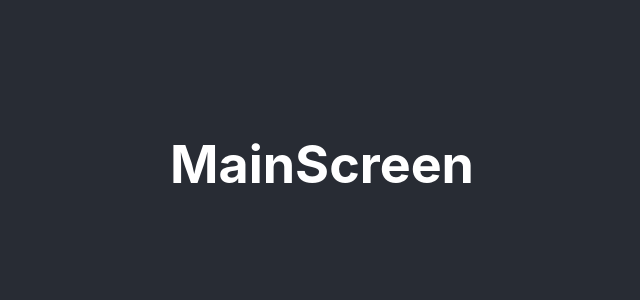
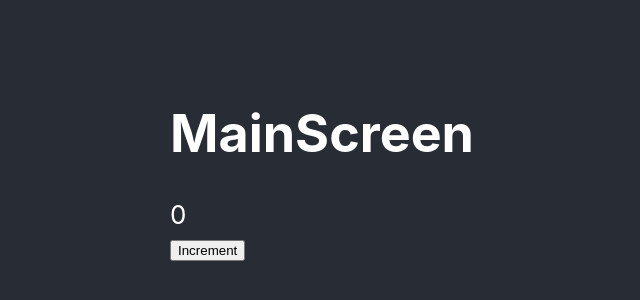
Before and after one commit to vergovters/clicker-game, a React (Create React App) app: page / in a window 1280 px wide. Shown: the part 236-536 px from the top of the page, without its empty margins (318-958 px from the left). Built offline with nearby package versions, Linux system fonts and the light colour scheme.

Commit message:
setuped redux

```diff
--- a/src/App.tsx
+++ b/src/App.tsx
@@ -1,12 +1,16 @@
 import React from 'react';
 import './App.css';
 import MainScreen from './components/Main/MainScreen';
+import { Provider } from 'react-redux';
+import { store } from './store';
 
 function App() {
 	return (
-		<div className='App'>
-			<MainScreen />
-		</div>
+		<Provider store={store}>
+			<div className='App'>
+				<MainScreen />
+			</div>
+		</Provider>
 	);
 }
 
--- a/src/components/Main/MainScreen.tsx
+++ b/src/components/Main/MainScreen.tsx
@@ -1,9 +1,22 @@
 import React from 'react';
+import { useAppDispatch, useAppSelector } from 'src/hooks/useRedux';
+import { INCREMENT } from 'src/store/coins/types';
 
 const MainScreen = () => {
+	const coins = useAppSelector((state) => state.coins.count);
+	const dispatch = useAppDispatch();
+
+	const handleClick = () => {
+		dispatch({ type: INCREMENT });
+	};
+
 	return (
 		<div>
 			<h1>MainScreen</h1>
+			{coins}
+			<div>
+				<button onClick={handleClick}>Increment</button>
+			</div>
 		</div>
 	);
 };
--- /dev/null
+++ b/src/hooks/useRedux.ts
@@ -0,0 +1,6 @@
+import { TypedUseSelectorHook, useDispatch, useSelector } from 'react-redux';
+import { AppDispatch } from '../store';
+import { RootState } from '../store/rootReducers';
+
+export const useAppDispatch = () => useDispatch<AppDispatch>();
+export const useAppSelector: TypedUseSelectorHook<RootState> = useSelector;
--- /dev/null
+++ b/src/models/ICoin.ts
@@ -0,0 +1,3 @@
+export interface ICoin {
+	count: number;
+}
--- /dev/null
+++ b/src/store/coins/actions.ts
@@ -0,0 +1,4 @@
+import { createAction } from '@reduxjs/toolkit';
+import { INCREMENT } from './types';
+
+export const increment = createAction<void>(INCREMENT);
--- /dev/null
+++ b/src/store/coins/slice.ts
@@ -0,0 +1,26 @@
+import { createSlice } from '@reduxjs/toolkit';
+import { INCREMENT } from 'src/utils/constants';
+interface CoinState {
+	count: number;
+	isLoading: boolean;
+	error: string | null;
+}
+
+const initialState: CoinState = {
+	count: 0,
+	isLoading: false,
+	error: null,
+};
+
+export const coinSlice = createSlice({
+	name: 'coin',
+	initialState,
+	reducers: {},
+	extraReducers: (builder) => {
+		builder.addCase(INCREMENT, (state) => {
+			state.count += 1;
+		});
+	},
+});
+
+export default coinSlice.reducer;
--- /dev/null
+++ b/src/store/coins/types.ts
@@ -0,0 +1 @@
+export const INCREMENT = 'INCREMENT';
--- /dev/null
+++ b/src/store/index.ts
@@ -0,0 +1,9 @@
+import { configureStore } from '@reduxjs/toolkit';
+import rootReducer from './rootReducers';
+
+export const store = configureStore({
+	reducer: rootReducer,
+});
+
+export type AppStore = typeof store;
+export type AppDispatch = AppStore['dispatch'];
--- /dev/null
+++ b/src/store/rootReducers.ts
@@ -0,0 +1,9 @@
+import { combineReducers } from '@reduxjs/toolkit';
+import coinReducer from './coins/slice';
+
+const rootReducer = combineReducers({
+	coins: coinReducer,
+});
+
+export type RootState = ReturnType<typeof rootReducer>;
+export default rootReducer;
--- /dev/null
+++ b/src/utils/constants.ts
@@ -0,0 +1,3 @@
+export const INCREMENT = 'INCREMENT';
+export const DECREMENT = 'DECREMENT';
+export const RESET = 'RESET';
```
Also changed, not shown: 1 other file (tests, documents, lock files or other folders).
